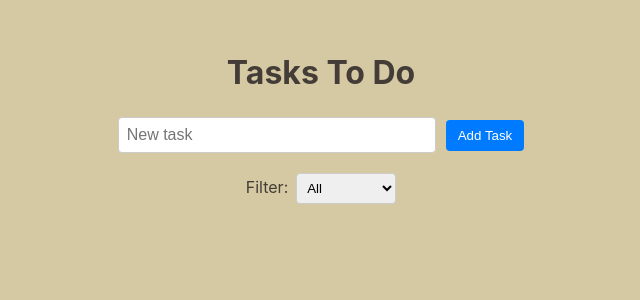
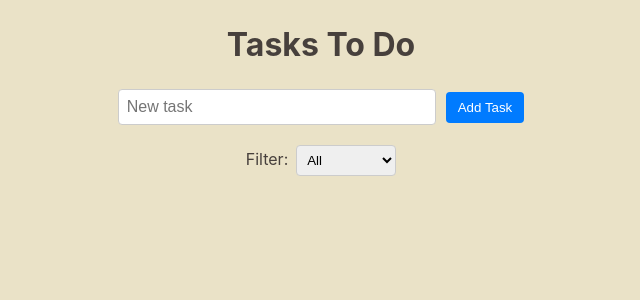
Before and after one commit to wichofly/tasks-to-do, a React (Vite) app: page / in a window 1280 px wide. Shown: the top 300 px of the page, without its empty margins (319-959 px from the left). Built offline with nearby package versions, Linux system fonts and the light colour scheme.

Commit message:
style: corrected classes

```diff
--- a/src/styles.css
+++ b/src/styles.css
@@ -6,7 +6,7 @@
 
   color-scheme: light dark;
   color: rgba(46, 39, 39, 0.87);
-  background-color: #d4c9a3;
+  background-color: #eae2c7;
 
   font-synthesis: none;
   text-rendering: optimizeLegibility;
@@ -16,7 +16,7 @@
 }
 
 /* Global Links */
-a {
+/* a {
   font-weight: 500;
   color: #646cff;
   text-decoration: inherit;
@@ -24,12 +24,12 @@ a {
 
 a:hover {
   color: #535bf2;
-}
+} */
 
 /* App Container */
 .app-container {
   text-align: center;
-  padding: 20px;
+  /* padding: 5px 10px; */
 }
 
 /* App Title */
```
